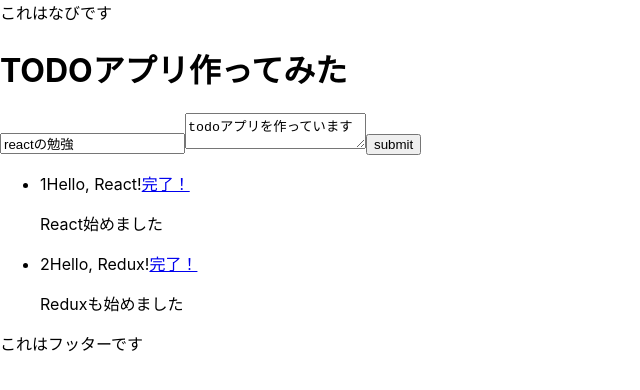
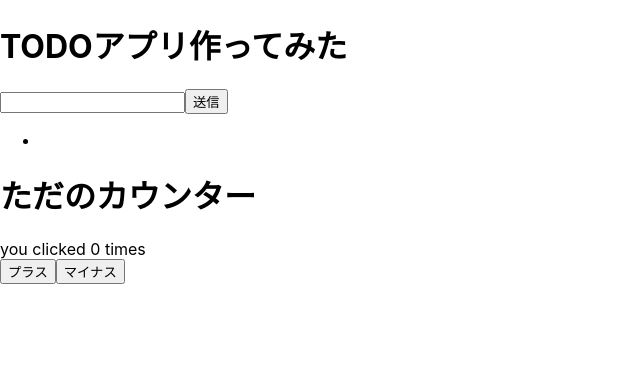
Before and after one commit to HTsuruo/nippo-react, a React (Create React App) app: page / in a window 1280 px wide. Shown: the top 390 px of the page, without its empty margins (0-640 px from the left). Built offline with nearby package versions, Linux system fonts and the light colour scheme.

Commit message:
chore: hooksを活用.

```diff
--- a/src/App.tsx
+++ b/src/App.tsx
@@ -1,4 +1,4 @@
-import React from "react";
+import React, { useState } from "react";
 import "./App.css";
 import Form from "./components/Form";
 import Nav from "./components/Nav";
@@ -6,45 +6,100 @@ import Footer from "./components/Footer";
 import List from "./components/List";
 
 interface Props {}
-interface State {
-  todos: any[];
-  countTodo: number;
-}
+// interface State {
+//   todos: any[];
+//   countTodo: number;
+//   count: number;
+// }
 
-class App extends React.Component<Props, State> {
-  constructor(props: any) {
-    super(props);
-    const todos = [
-      {
-        id: 1,
-        title: "Hello, React!",
-        desc: "React始めました",
-        done: false,
-      },
-      {
-        id: 2,
-        title: "Hello, Redux!",
-        desc: "Reduxも始めました",
-        done: false,
-      },
-    ];
-    this.state = {
-      todos: todos,
-      countTodo: todos.length + 1,
+// function componentで記述する
+const App: React.FC<Props> = (props) => {
+  const [count, setCount] = useState(0);
+  const [inputVal, setinputVal] = useState("");
+  const [todos, settodos] = useState([""]);
+
+  const todosNode = todos.map((todo, idx) => {
+    return <li key={idx}>{todo}</li>;
+  });
+
+  const onsubmit = () => {
+    settodos([inputVal]);
+    setinputVal("");
   };
-  }
 
-  render() {
+  const onchange = (e: React.ChangeEvent<HTMLInputElement>) => {
+    setinputVal(e.target.value);
+  };
+
   return (
     <div>
-        <Nav />
       <h1>TODOアプリ作ってみた</h1>
-        <Form />
-        <List todos={this.state.todos} />
-        <Footer />
+      <form action="" onSubmit={() => onsubmit()}>
+        <p>{inputVal}</p>
+        <input type="text" value={inputVal} onChange={(e) => onchange(e)} />
+        <input type="submit" value="送信" />
+      </form>
+      <ul>{todosNode}</ul>
+
+      <h1>ただのカウンター</h1>
+      <div>you clicked {count} times</div>
+      <button onClick={() => setCount(count + 1)}>プラス</button>
+      <button onClick={() => setCount(count - 1)}>マイナス</button>
     </div>
   );
-  }
-}
+};
+
+// class component
+// class App extends React.Component<Props, State> {
+//   constructor(props: any) {
+//     super(props);
+//     const todos = [
+//       {
+//         id: 1,
+//         title: "Hello, React!",
+//         desc: "React始めました",
+//         done: false,
+//       },
+//       {
+//         id: 2,
+//         title: "Hello, Redux!",
+//         desc: "Reduxも始めました",
+//         done: false,
+//       },
+//     ];
+//     this.state = {
+//       todos: todos,
+//       countTodo: todos.length + 1,
+//       count: 0
+//     };
+//   }
+
+//   plus() {
+//     this.setState({
+//       count: this.state.count + 1
+//     })
+//   }
+
+//   minus() {
+//     this.setState({
+//       count: this.state.count - 1
+//     })
+//   }
+
+//   render() {
+//     return (
+//       <div>
+//         <Nav />
+//         <h1>TODOアプリ作ってみた</h1>
+//         {/* <Form /> */}
+//         <div>count is : {this.state.count}</div>
+//         <button onClick={() => this.plus()}>プラス</button>
+//         <button onClick={() => this.minus()}>マイナス</button>
+//         <List todos={this.state.todos} />
+//         <Footer />
+//       </div>
+//     );
+//   }
+// }
 
 export default App;
```
Lines whose indentation alone changed are shown as unchanged.
